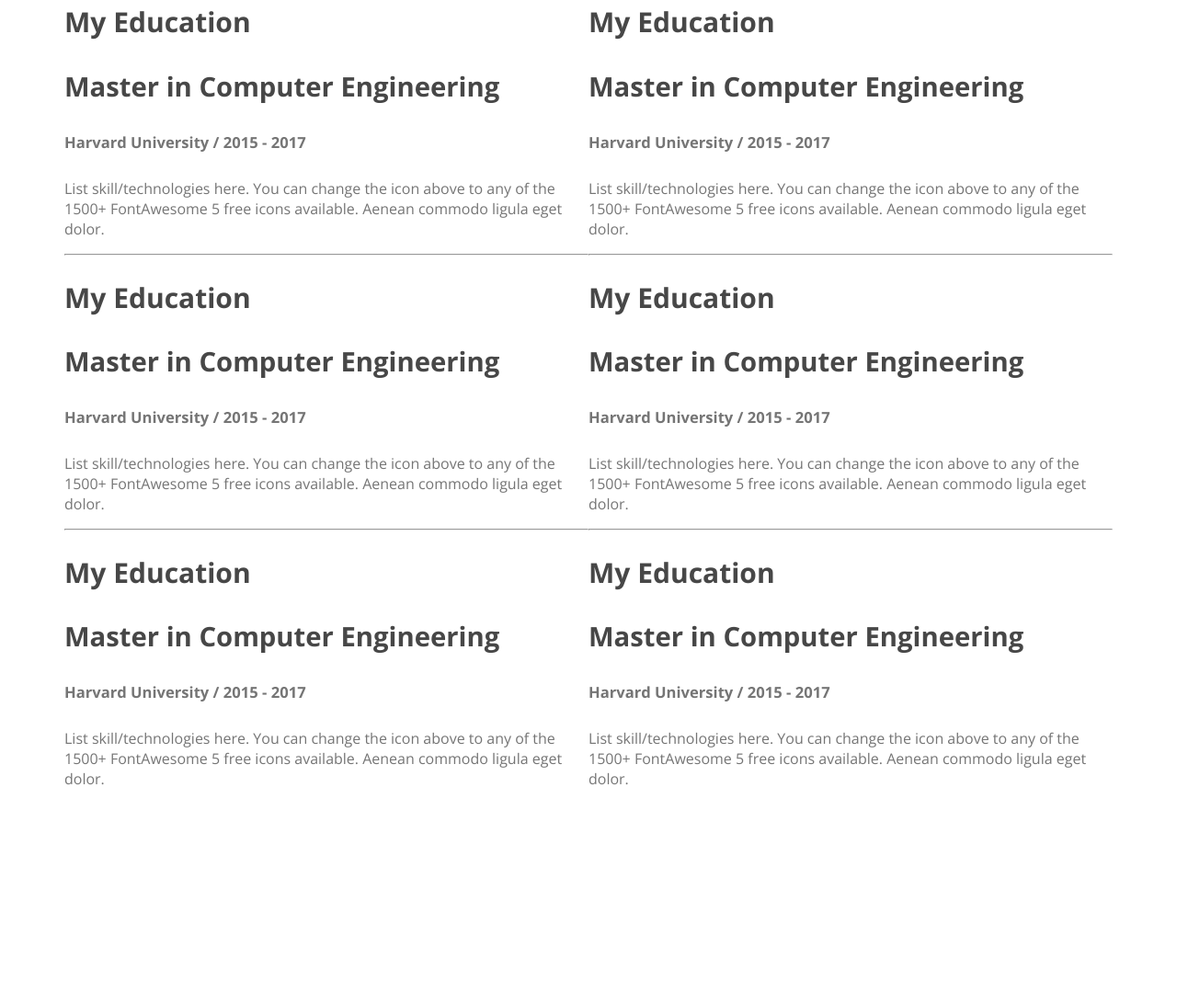
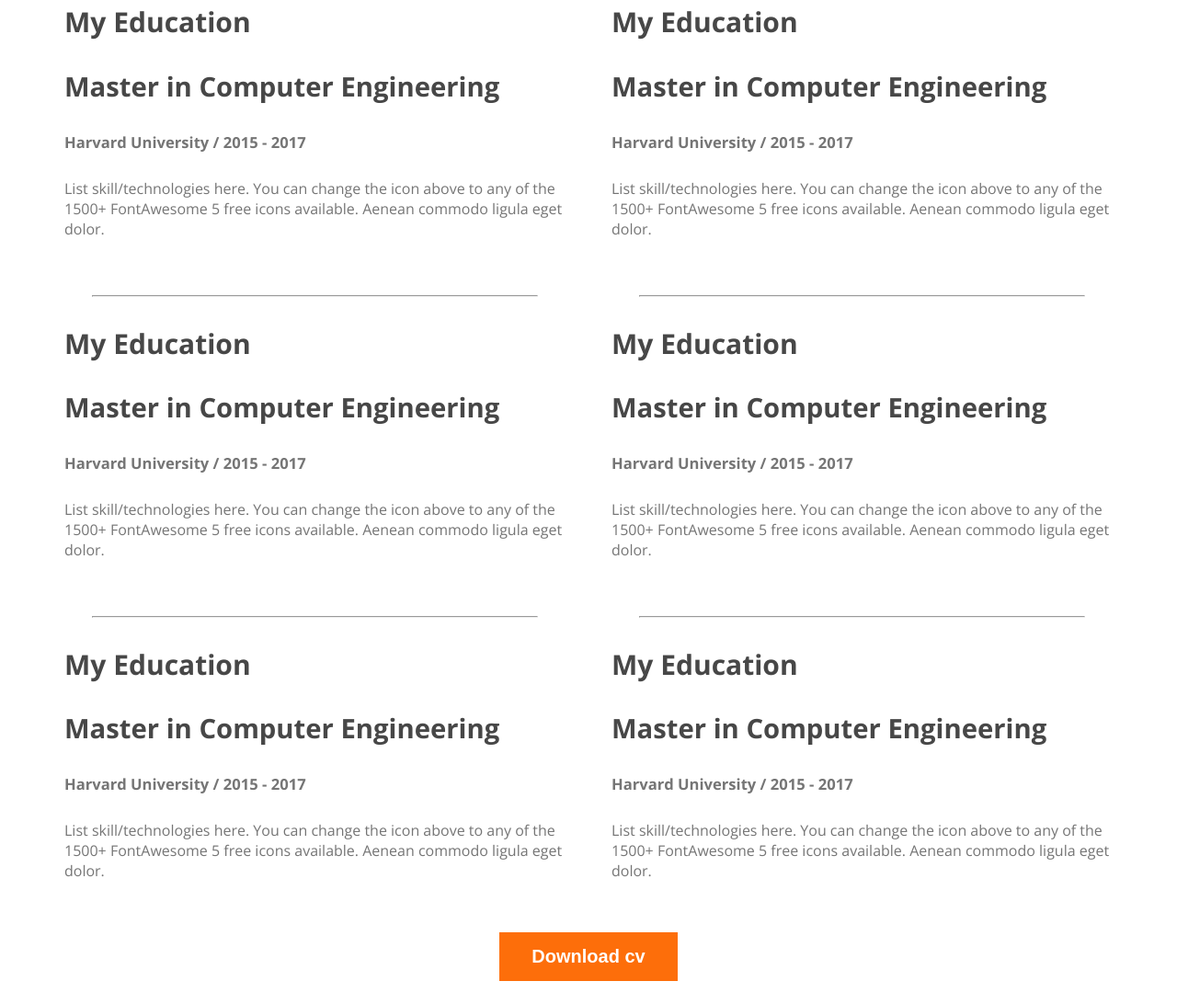
Before and after one commit to MdMehdiHasan9819/first-devoloper-portfolio, a plain HTML site: page index.html in a window 1280 px wide. Shown: the part 2490-3582 px from the top of the page at 92% size. Before the commit the page ends 3372 px from the top, so only its background shows below. Drawn offline with nearby package versions, Linux system fonts and the light colour scheme.

Commit message:
added again resume section

```diff
--- a/assets/style.css
+++ b/assets/style.css
@@ -161,8 +161,11 @@ font-weight: 400;
 /* resume section css start now */
 .resume-container{
     display: flex;
+    gap: 50px;
 }
-
+.resume-container hr{
+    margin: 30px;
+}
 .resume-column-title>h1{
 color: #474747;
 font-size: 30px;
@@ -182,4 +185,12 @@ font-weight: 600;
 color: #757575;
 font-size: 16px;
 font-weight: 400;
+padding-bottom: 15px;
 }
+
+.download-cv{
+    text-align: center;
+    margin-top: 25px;
+    margin-bottom: 25px;
+}
+/* footer css start now */
--- a/index.html
+++ b/index.html
@@ -198,12 +198,12 @@ to any of the 1500+ FontAwesome 5 free icons available. Aenean commodo ligula eg
 
                         </div>
                    </div>
-
-
-
-
+                   <div class="download-cv">
+                   <button type="button" class="btn-primary">
+                    Download cv
+                   </button>
+                    </div>
             </section>
-
     </main>
     <footer>
 
```
